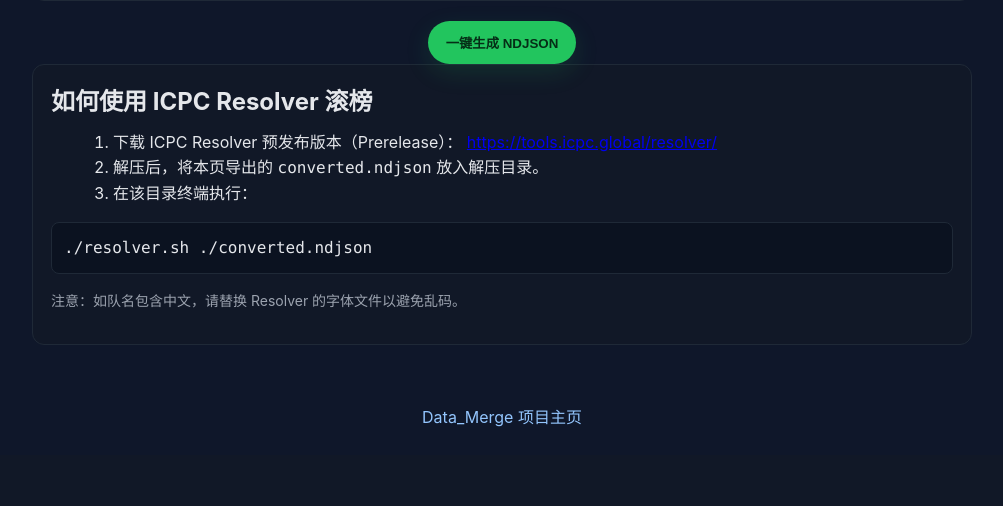
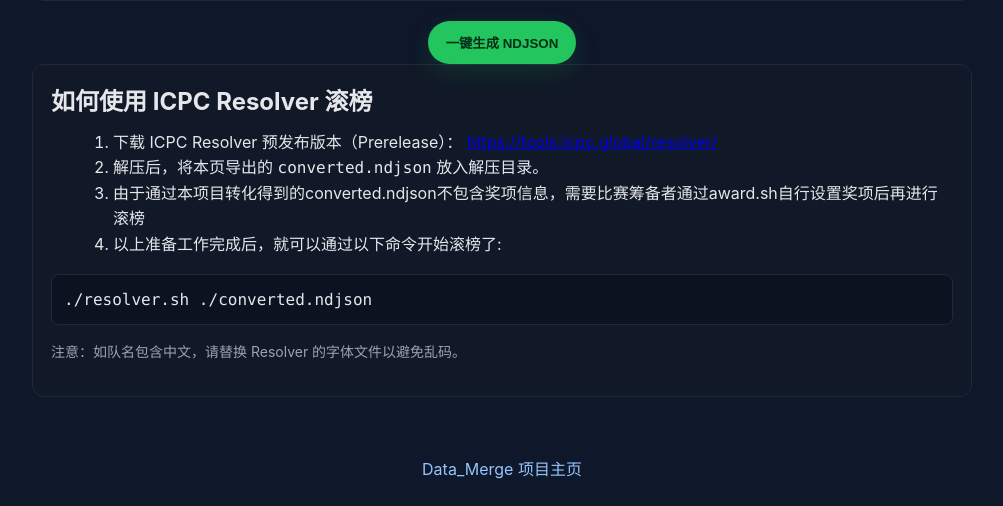
Before and after one commit to SXUas-acm-team/Data_Merge, a Flask app: page / in a window 1280 px wide. Shown: the part 1783-2289 px from the top of the page, without its empty margins (138-1141 px from the left). Before the commit the page ends 2210 px from the top, so only its background shows below. Run offline with Flask 3, Linux system fonts and the light colour scheme.

Commit message:
update statements

```diff
--- a/web/templates/index.html
+++ b/web/templates/index.html
@@ -122,7 +122,8 @@
               <a href="https://tools.icpc.global/resolver/" target="_blank" rel="noopener">https://tools.icpc.global/resolver/</a>
             </li>
             <li>解压后，将本页导出的 <code>converted.ndjson</code> 放入解压目录。</li>
-            <li>在该目录终端执行：</li>
+            <li>由于通过本项目转化得到的converted.ndjson不包含奖项信息，需要比赛筹备者通过award.sh自行设置奖项后再进行滚榜</li>
+              <li>以上准备工作完成后，就可以通过以下命令开始滚榜了:</li>
           </ol>
           <pre><code>./resolver.sh ./converted.ndjson</code></pre>
           <p class="hint">注意：如队名包含中文，请替换 Resolver 的字体文件以避免乱码。</p>
```
Also changed, not shown: README.md.
